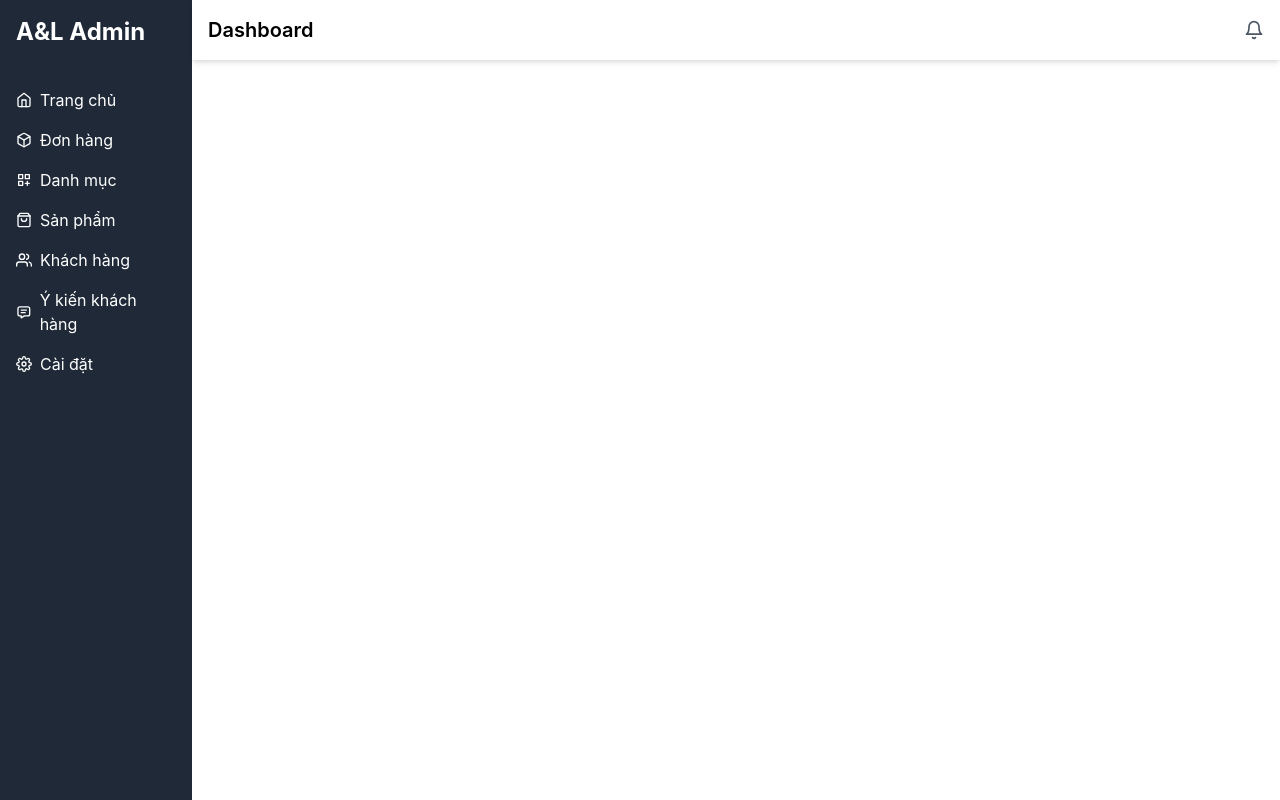
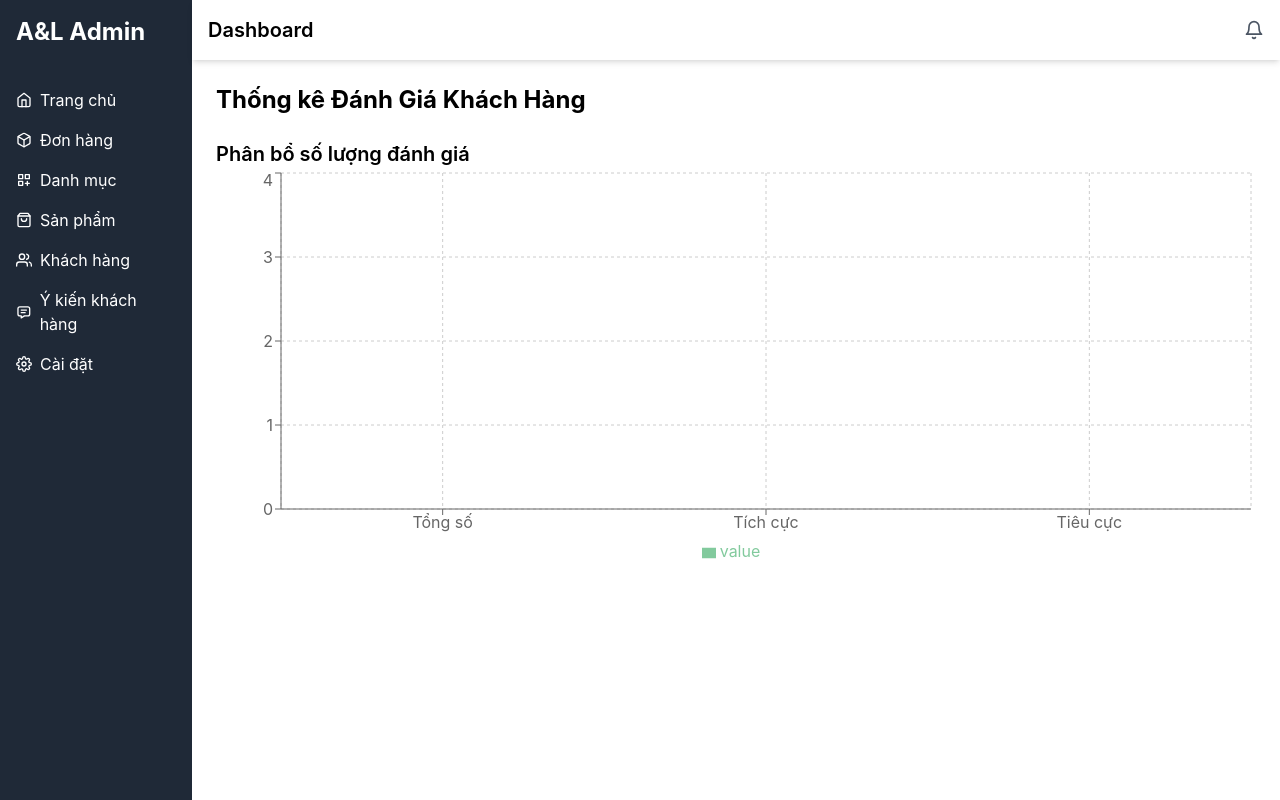
Before and after one commit to MinhAn2007/fashion-admin-dashboard, a React (Create React App) app: page /reviews in a window 1280 px wide. Built offline with nearby package versions, Linux system fonts and the light colour scheme; no server answers.

Commit message:
add file ReviewDashboard( add bar chart)

```diff
--- a/src/App.js
+++ b/src/App.js
@@ -12,6 +12,7 @@ import Product from "./components/products/index";
 import CustomerDashboard from "./components/customers/CustomerDashboard";
 import OrderManagementDashboard from "./components/orders";
 import CategoryManagementDashboard from "./components/category";
+import ReviewDashboard from "./components/review/ReviewDashboard";
 
 function App() {
   return (
@@ -32,6 +33,7 @@ function App() {
               <Route path="/customers" element={<CustomerDashboard />} />
               <Route path="/order" element={<OrderManagementDashboard />} />
               <Route path="/category" element={<CategoryManagementDashboard />} />
+              <Route path="/reviews" element={<ReviewDashboard />} />
             </Routes>
           </div>
         </div>
--- a/src/components/SideBar.js
+++ b/src/components/SideBar.js
@@ -41,9 +41,14 @@ const Sidebar = () => {
             <FiUsers className="mr-2" /> Khách hàng
           </li>
         </Link>
-        <li className="flex items-center mb-4">
+        <Link to="/reviews" className="flex items-center mb-4">
+          <li className="flex items-center">
+            <TbMessage className="mr-2" /> Ý kiến khách hàng
+          </li>
+        </Link>
+        {/* <li className="flex items-center mb-4">
           <TbMessage className="mr-2" /> Ý kiến khách hàng
-        </li>
+        </li> */}
 
         <li className="flex items-center mb-4">
           <FiSettings className="mr-2" /> Cài đặt
--- /dev/null
+++ b/src/components/review/ReviewDashboard.js
@@ -0,0 +1,83 @@
+import React, { useEffect, useState } from 'react';
+import {
+    PieChart,
+    Pie,
+    BarChart,
+    Bar,
+    XAxis,
+    YAxis,
+    CartesianGrid,
+    Tooltip,
+    Legend,
+    ResponsiveContainer,
+} from 'recharts';
+
+const ReviewDashboard = () => {
+    const [reviewStats, setReviewStats] = useState({
+        totalReviews: 0,
+        positiveReviews: 0,
+        negativeReviews: 0,
+    });
+    const API = process.env.REACT_APP_API_ENDPOINT;
+
+    useEffect(() => {
+        const fetchReviewStats = async () => {
+            try {
+                const response = await fetch(`${API}/api/reviews/statistics`);
+                const data = await response.json();
+                if (data.success) {
+                    setReviewStats({
+                        totalReviews: data.totalReviews,
+                        positiveReviews: data.positiveReviews,
+                        negativeReviews: data.negativeReviews,
+                    });
+                }
+            } catch (error) {
+                console.error('Error fetching review statistics:', error);
+            }
+        };
+
+        fetchReviewStats();
+    }, []);
+
+    // Data cho Pie Chart
+    const pieData = [
+        { name: 'Tích cực', value: reviewStats.positiveReviews },
+        { name: 'Tiêu cực', value: reviewStats.negativeReviews },
+    ];
+
+    // Data cho Bar Chart
+    const barData = [
+        { name: 'Tổng số', value: reviewStats.totalReviews },
+        { name: 'Tích cực', value: reviewStats.positiveReviews },
+        { name: 'Tiêu cực', value: reviewStats.negativeReviews },
+    ];
+
+    return (
+        <div className="p-6">
+            <h1 className="text-2xl font-bold mb-6">Thống kê Đánh Giá Khách Hàng</h1>
+
+            {/* Biểu đồ Pie cho tỷ lệ tích cực / tiêu cực */}
+
+
+
+
+            {/* Biểu đồ Bar cho tổng số lượng đánh giá */}
+            <div className="mb-6">
+                <h2 className="text-xl font-semibold">Phân bổ số lượng đánh giá</h2>
+                <ResponsiveContainer width="100%" height={400}>
+                    <BarChart data={barData}>
+                        <CartesianGrid strokeDasharray="3 3" />
+                        <XAxis dataKey="name" />
+                        <YAxis />
+                        <Tooltip />
+                        <Legend />
+                        <Bar dataKey="value" fill="#82ca9d" />
+                    </BarChart>
+                </ResponsiveContainer>
+            </div>
+        </div>
+    );
+};
+
+export default ReviewDashboard;
```
